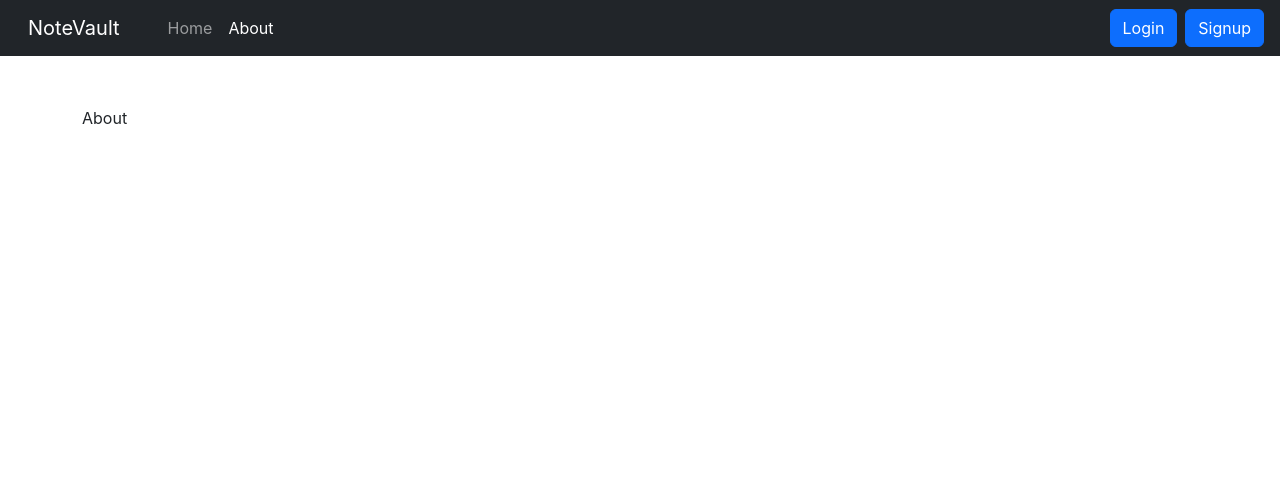
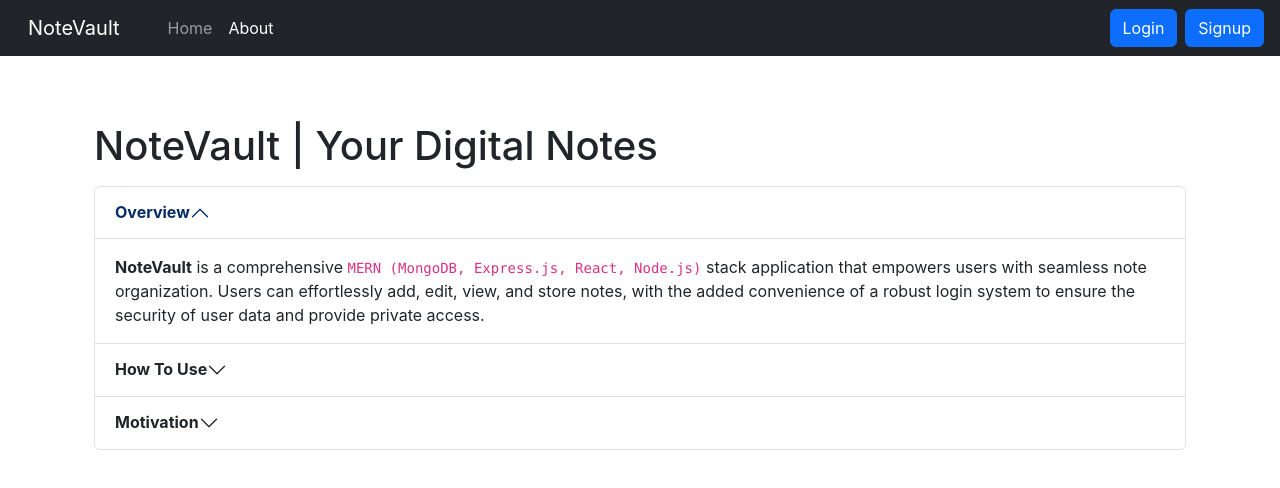
Before and after one commit to Rahimeen-Altaf/NoteVault-MERN-Frontend, a React (Create React App) app: page /about in a window 1280 px wide. Shown: the top 488 px of the page. Built offline with nearby package versions, Linux system fonts and the light colour scheme; the HTML template or start-up script is replaced by a standard one.

Commit message:
about page

```diff
--- a/src/components/About.js
+++ b/src/components/About.js
@@ -1,7 +1,58 @@
-import React from 'react'
+export default function About(props) {
+    document.title = 'NoteVault - About';
+    let myStyle = {
+        color: 'dark',
+        backgroundColor: 'white'
+    }
 
-export default function About() {
-  return (
-    <div>About</div>
-  )
+    return (
+        <div className='container' style={myStyle}>
+            <h1 className="my-3">NoteVault | Your Digital Notes</h1>
+            <div className="accordion" id="accordionExample" style={myStyle}>
+                <div className="accordion-item">
+                    <h2 className="accordion-header">
+                        <button className="accordion-button" style={myStyle} type="button" data-bs-toggle="collapse" data-bs-target="#collapseOne" aria-expanded="true" aria-controls="collapseOne">
+                            <strong>Overview</strong>
+                        </button>
+                    </h2>
+                    <div id="collapseOne" className="accordion-collapse collapse show" data-bs-parent="#accordionExample">
+                        <div className="accordion-body" style={myStyle}>
+                            <strong>NoteVault</strong> is a comprehensive <code>MERN (MongoDB, Express.js, React, Node.js)</code> stack application that empowers users with seamless note organization. Users can effortlessly add, edit, view, and store notes, with the added convenience of a robust login system to ensure the security of user data and provide private access.
+                        </div>
+                    </div>
+                </div>
+                <div className="accordion-item">
+                    <h2 className="accordion-header">
+                        <button className="accordion-button collapsed" style={myStyle} type="button" data-bs-toggle="collapse" data-bs-target="#collapseTwo" aria-expanded="false" aria-controls="collapseTwo">
+                            <strong>How To Use</strong>
+                        </button>
+                    </h2>
+                    <div id="collapseTwo" className="accordion-collapse collapse" data-bs-parent="#accordionExample">
+                        <div className="accordion-body" style={myStyle}>
+                            <ul style={{ listStyleType: "decimal" }}>
+                                <li><strong>Signup or Login:</strong></li><ul><li>Create an account by signing up or log in if you already have one.</li></ul>
+                                <li><strong>Add Notes:</strong></li><ul><li>Click "Add Note" to create a new note.<li>Give it a title and content.</li><li>Click "Save" to store your note.</li>
+                                </li></ul>
+                                <li><strong>Edit or Delete:</strong></li><ul><li>To edit a note, click on it and make changes.</li><li>To edit a note, click on it and make changes.</li></ul>
+                                <li><strong>View Your Notes:</strong></li><ul><li>Access and review your notes anytime.</li></ul>
+                                <li><strong>Stay Secure:</strong></li><ul><li>Your data is private and secure with NoteVault.</li></ul>
+                            </ul>
+                        </div>
+                    </div>
+                </div>
+                <div className="accordion-item">
+                    <h2 className="accordion-header">
+                        <button className="accordion-button collapsed" type="button" style={myStyle} data-bs-toggle="collapse" data-bs-target="#collapseThree" aria-expanded="false" aria-controls="collapseThree">
+                            <strong>Motivation</strong>
+                        </button>
+                    </h2>
+                    <div id="collapseThree" className="accordion-collapse collapse" data-bs-parent="#accordionExample">
+                        <div className="accordion-body" style={myStyle}>
+                            The motivation behind <strong>NoteVault</strong> stemmed from the desire to simplify and enhance the note-taking experience. In today's digital age, efficient note management is crucial, and we recognized the need for a secure and responsive platform. With the abundance of information at our fingertips, finding a way to securely store and manage notes became a primary goal. NoteVault is our response to this challenge, offering users a robust, <code>privacy-focused</code>, and intuitive solution for their note organization needs.
+                        </div>
+                    </div>
+                </div>
+            </div>
+        </div>
+    )
 }
--- a/src/components/Navbar.js
+++ b/src/components/Navbar.js
@@ -19,7 +19,7 @@ export default function Navbar() {
     <nav className="navbar navbar-expand-lg navbar-dark bg-dark">
       <div className="container-fluid">
         <Link className="navbar-brand" to="/">NoteVault</Link>
-        <button className="navbar-toggler" type="button" data-bs-toggle="collapse" data-bs-target="/navbarSupportedContent" aria-controls="navbarSupportedContent" aria-expanded="false" aria-label="Toggle navigation">
+        <button className="navbar-toggler" type="button" data-bs-toggle="collapse" data-bs-target="#navbarSupportedContent" aria-controls="navbarSupportedContent" aria-expanded="false" aria-label="Toggle navigation">
           <span className="navbar-toggler-icon"></span>
         </button>
         <div className="collapse navbar-collapse" id="navbarSupportedContent">
```
